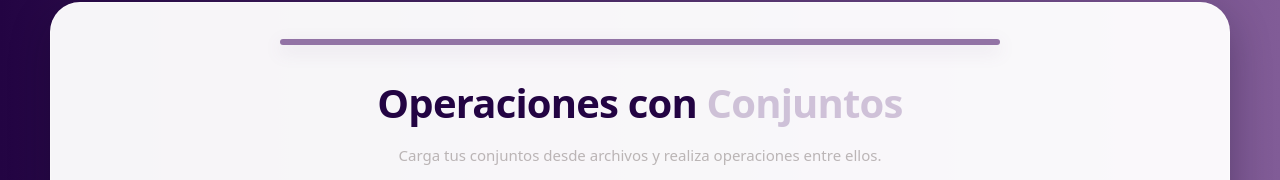
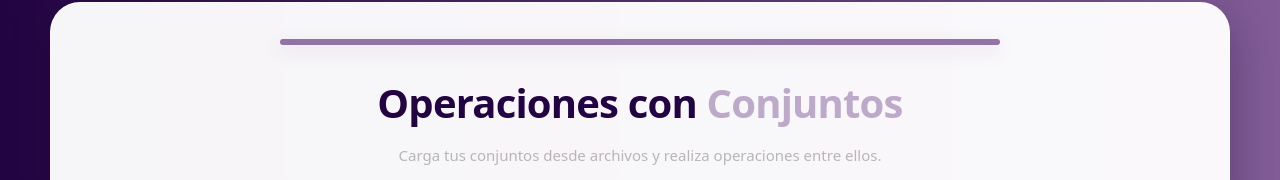
Before and after one commit to ESofTero/LyED-Toolkit, a website: page sets-module2/sets.html in a window 1280 px wide. Shown: the part 118-298 px from the top of the page. Drawn offline with Linux system fonts and the light colour scheme.

Commit message:
LyED --version 4.2 Ajuste de span en título

```diff
--- a/shared/base.css
+++ b/shared/base.css
@@ -164,7 +164,7 @@ body{
 
 .hero h1 span,
 .sub_line{
-    color: rgba(129, 92, 151, 0.35);
+    color: rgba(129, 92, 151, 0.5);
 }
 
 /* Sections */
```
